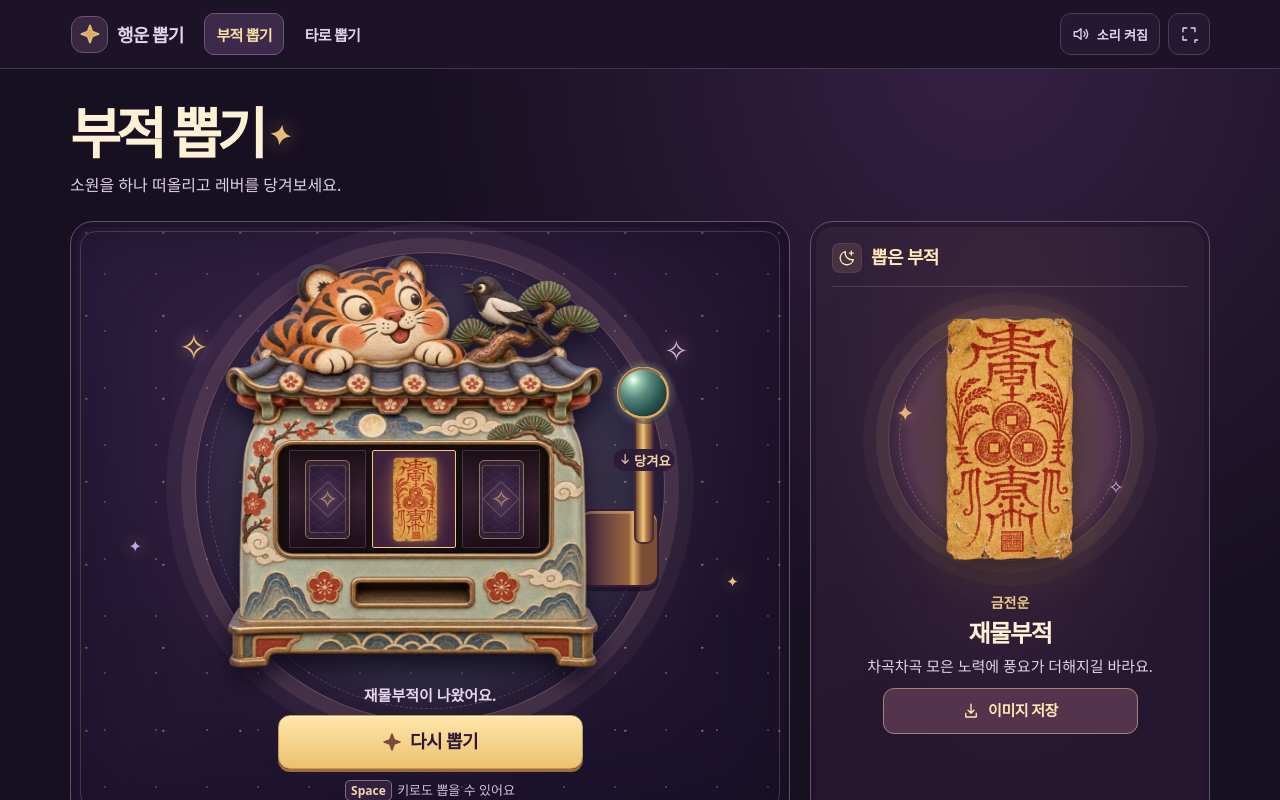
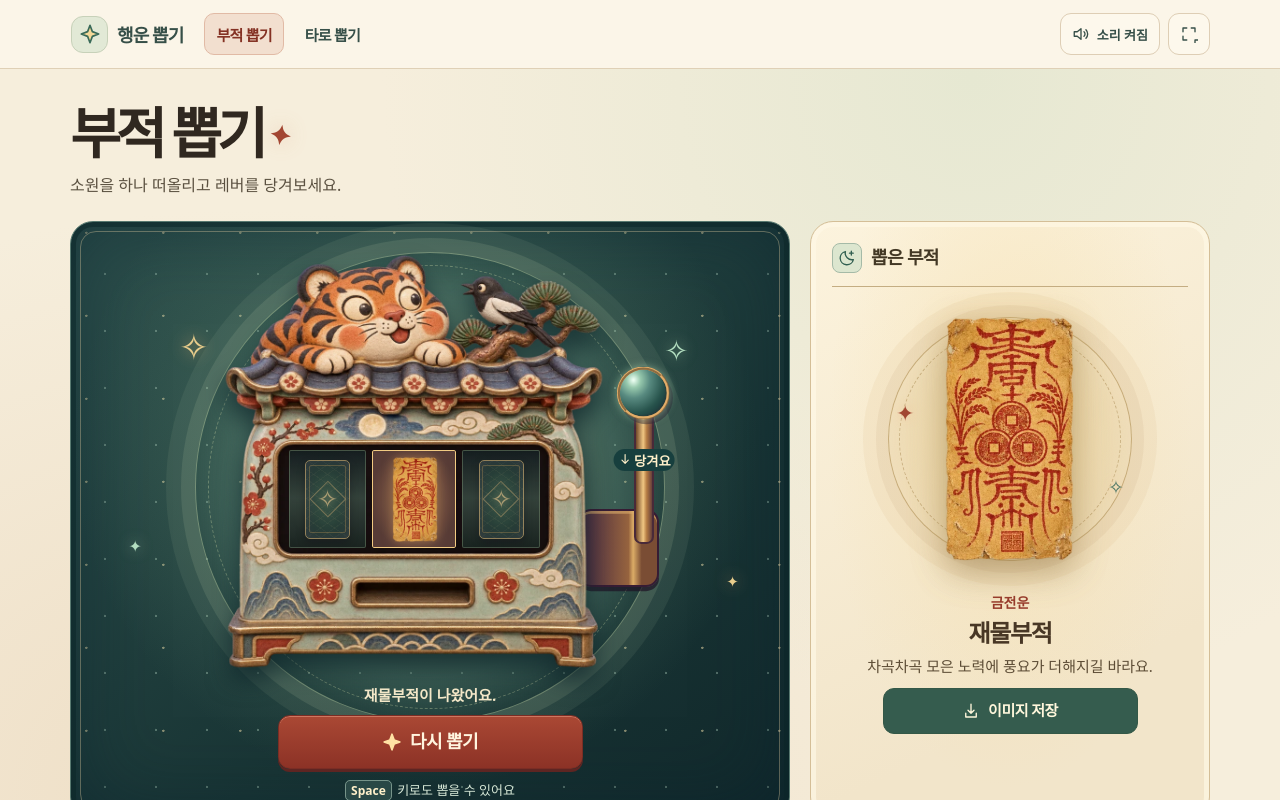
Before and after one commit to asitiso/slot, a plain HTML site: page dist/charm.html in a window 1280 px wide. Both pictures are taken after a click on the button "부적 뽑기". Shown: the top 800 px of the page. Drawn offline with Linux system fonts and the light colour scheme.

Commit message:
Move plum palette to tarot and recolor talisman draw

```diff
--- a/dist/charm.css
+++ b/dist/charm.css
@@ -1,26 +1,24 @@
 .charm-page {
-  color-scheme: dark;
-  --ink: #fff4df;
-  --moon: #f6d797;
-  --soft: #d3c3dc;
-  --night-line: #66516f;
+  --ink: #302820;
+  --cinnabar: #973a2b;
   color: var(--ink);
-  background: radial-gradient(ellipse at 77% 4%, #352044 0, transparent 41%), #171021;
+  background: radial-gradient(ellipse at 76% 7%, #e6e8d2, transparent 43%),
+    radial-gradient(ellipse at 19% 71%, #eedec5, transparent 52%), #f6eedc;
 }
-html:has(.charm-page) { background: #171021; }
-.charm-page :focus-visible { outline-color: #f4d187; }
-.charm-page .topbar { background: #1c1329; border-color: #463454; }
-.charm-page .game-link, .charm-page .tool-button { color: #e3d4ea; }
-.charm-page .brand-icon { color: #dfbb79; background: #382741; border-color: #6f526d; }
-.charm-page .brand-icon .icon { fill: #d6a965; }
-.charm-page .game-link:first-child:hover { color: var(--moon); }
-.charm-page .game-link:not(:first-child):hover, .charm-page .game-link:not(:first-child)[aria-current="page"] { background: #3d2a4b; border-color: #6f5579; color: #f8dda6; }
-.charm-page .tool-button { background: #241932; border-color: #4d3b5a; }
-.charm-page .tool-button:hover { background: #3b294b; border-color: #8b6d95; }
+html:has(.charm-page) { background: #f6eedc; }
+.charm-page :focus-visible { outline-color: #256857; }
+.charm-page .topbar { background: #fbf5e8; border-color: #dfd0b6; }
+.charm-page .game-link, .charm-page .tool-button { color: #364f48; }
+.charm-page .brand-icon { color: #396a58; background: #e2e9d6; border-color: #c7d1b9; }
+.charm-page .brand-icon .icon { fill: #f4d999; }
+.charm-page .game-link:first-child:hover { color: var(--cinnabar); }
+.charm-page .game-link:not(:first-child):hover, .charm-page .game-link:not(:first-child)[aria-current="page"] { background: #f2dfcf; border-color: #e1baa5; color: #843123; }
+.charm-page .tool-button { background: #fdf8ec; border-color: #deceb5; }
+.charm-page .tool-button:hover { background: #e6ecdc; border-color: #b2c3ad; }
 .charm-intro { margin-bottom: 23px; }
-.charm-intro h1 { color: #fff1d6; }
-.charm-intro h1 span { margin-left: .25em; color: #e8bc75; font-size: .49em; vertical-align: .35em; text-shadow: 0 0 20px #e99c7490; }
-.charm-intro p { color: #ded0e5; }
+.charm-intro h1 { color: #302820; }
+.charm-intro h1 span { margin-left: .25em; color: #a34632; font-size: .49em; vertical-align: .35em; text-shadow: 0 0 20px #da966968; }
+.charm-intro p { color: #5b5141; }
 .charm-board { display: grid; grid-template-columns: minmax(0, 1.8fr) minmax(305px, 1fr); gap: 20px; align-items: stretch; }
 .charm-stage, .charm-result { position: relative; overflow: hidden; isolation: isolate; border-radius: 23px; border: 1px solid #694f6d; }
 .charm-stage {
@@ -108,54 +106,55 @@ html:has(.charm-page) { background: #171021; }
 .charm-draw-button:disabled { color: #f0d5a6; background: #533949; border-color: #8b6e65; box-shadow: none; }
 .charm-draw-button .icon { fill: #784c39; stroke: #784c39; }
 .charm-draw-button:disabled .icon { fill: transparent; stroke: currentColor; }
-.charm-page .keyboard-hint { color: #cfc0dd; }
-.charm-page kbd { color: #efd8ad; border-color: #876885; background: #31203e; }
+.charm-page .keyboard-hint { color: #d6e7d6; }
+.charm-page kbd { color: #fff0ca; border-color: #77948a; background: #294846; }
 
 .charm-result {
   display: flex; flex-direction: column; align-items: center; min-width: 0; min-height: 100%; padding: 19px 21px 25px;
-  background: radial-gradient(ellipse at 50% 35%, #5535477a, transparent 65%), linear-gradient(157deg, #302039, #24172f 70%);
-  box-shadow: inset 0 0 0 5px #1c132784;
+  border-color: #d4be97;
+  background: radial-gradient(ellipse at 50% 36%, #f6dfab90, transparent 65%), linear-gradient(154deg, #fcf3dd, #f2e5ca 75%);
+  box-shadow: inset 0 0 0 5px #fff9e7a6, 0 3px #d2bc9527;
 }
-.result-heading { align-self: stretch; display: flex; align-items: center; gap: 9px; padding: 2px 0 13px; border-bottom: 1px solid #bc9c7b42; color: #ffe9bc; }
-.result-heading .icon { width: 30px; height: 30px; padding: 5px; border: 1px solid #a789632f; border-radius: 8px; background: #63484b7a; }
+.result-heading { align-self: stretch; display: flex; align-items: center; gap: 9px; padding: 2px 0 13px; border-bottom: 1px solid #c4ad82; color: #433825; }
+.result-heading .icon { width: 30px; height: 30px; padding: 5px; border: 1px solid #a5baa7; border-radius: 8px; background: #dce6cf; color: #315f51; }
 .result-heading h2 { margin: 0; font-size: 18px; line-height: 1.2; letter-spacing: -.035em; }
 .result-display { position: relative; isolation: isolate; display: grid; place-items: center; height: 305px; width: 100%; }
 .result-orbit {
-  position: absolute; z-index: -1; width: min(82%,244px); aspect-ratio: 1; border: 1px solid #d5a77b45; border-radius: 50%;
-  box-shadow: 0 0 0 12px #dfab8b16, 0 0 0 25px #dfab8b0b;
-  background: radial-gradient(ellipse, #eab57526, #a76b8750 58%, #58345a40 70%);
+  position: absolute; z-index: -1; width: min(82%,244px); aspect-ratio: 1; border: 1px solid #b09057a3; border-radius: 50%;
+  box-shadow: 0 0 0 12px #aa825618, 0 0 0 25px #c5a26418;
+  background: radial-gradient(ellipse, #edd8a8, #dcc18a55 61%, #d6b47c35 72%);
 }
-.result-orbit::after { content: ""; position: absolute; inset: 10px; border: 1px dashed #e0b4934f; border-radius: 50%; }
-.result-star { position: absolute; color: #e5b675; font-family: Georgia, serif; text-shadow: 0 0 13px #e9a5689c; }
+.result-orbit::after { content: ""; position: absolute; inset: 10px; border: 1px dashed #aa8a5485; border-radius: 50%; }
+.result-star { position: absolute; color: #a24832; font-family: Georgia, serif; text-shadow: 0 0 13px #f3c79c; }
 .result-star-left { top: 36%; left: 18%; font-size: 22px; }
-.result-star-right { right: 18%; bottom: 30%; color: #c8afdd; font-size: 19px; }
-.result-back { width: 103px; transform: rotate(-8deg); box-shadow: 0 16px 26px #0d0718a6, inset 0 0 15px #ab86aa49; }
+.result-star-right { right: 18%; bottom: 30%; color: #497464; font-size: 19px; }
+.result-back { width: 103px; transform: rotate(-8deg); box-shadow: 0 16px 26px #614e3263, inset 0 0 15px #99b59854; }
 .result-back > span { font-size: 41px; }
-#result-art { display: block; width: auto; max-width: 63%; height: 244px; object-fit: contain; filter: drop-shadow(0 12px 17px #100713b9) drop-shadow(0 0 16px #edb87652); }
+#result-art { display: block; width: auto; max-width: 63%; height: 244px; object-fit: contain; filter: drop-shadow(0 12px 17px #684e2a67) drop-shadow(0 0 16px #efd08b75); }
 .result-content { min-height: 73px; display: grid; align-content: start; gap: 6px; text-align: center; }
-.result-content h3 { margin: 0; color: #fff1d5; font-size: 24px; font-weight: 900; letter-spacing: -.055em; line-height: 1.28; word-break: keep-all; }
-.result-category { margin: 0; color: #f1ca8c; font-size: 14px; font-weight: 850; }
-.result-message { margin: 0; color: #e2d3e7; font-size: 15px; line-height: 1.55; word-break: keep-all; }
-.charm-download { width: min(100%, 255px); min-height: 46px; margin-top: 10px; color: #ffe5b4; background: #54344c; border: 1px solid #a78078; text-decoration: none; }
-.charm-download:hover { background: #704a5c; border-color: #d6a482; }
+.result-content h3 { margin: 0; color: #483725; font-size: 24px; font-weight: 900; letter-spacing: -.055em; line-height: 1.28; word-break: keep-all; }
+.result-category { margin: 0; color: var(--cinnabar); font-size: 14px; font-weight: 850; }
+.result-message { margin: 0; color: #5d4d36; font-size: 15px; line-height: 1.55; word-break: keep-all; }
+.charm-download { width: min(100%, 255px); min-height: 46px; margin-top: 10px; color: #fff7dc; background: #355c4e; border: 1px solid #345847; text-decoration: none; }
+.charm-download:hover { background: #284c41; border-color: #294b40; }
 .charm-download .icon { width: 18px; height: 18px; }
 
 .charm-catalog { margin-top: 23px; }
 .catalog-heading { display: flex; align-items: center; justify-content: space-between; gap: 10px; margin-bottom: 5px; }
 .charm-catalog h2 { display: flex; flex-wrap: wrap; align-items: center; gap: 3px 8px; margin: 0; font-size: 20px; line-height: 1.45; letter-spacing: -.05em; }
-.catalog-reset { flex: none; min-height: 44px; margin: 0; padding: 4px 7px; border-radius: 8px; color: #f3d6a1; }
-.catalog-reset:hover:not(:disabled) { color: #fff1d5; background: #48304c; text-decoration: none; }
-.charm-catalog h2 span { display: inline-block; margin-left: 3px; color: #e9c996; font-size: 14px; font-weight: 850; letter-spacing: 0; }
+.catalog-reset { flex: none; min-height: 44px; margin: 0; padding: 4px 7px; border-radius: 8px; color: var(--cinnabar); }
+.catalog-reset:hover:not(:disabled) { color: #792c21; background: #efdbcb; text-decoration: none; }
+.charm-catalog h2 span { display: inline-block; margin-left: 3px; color: var(--cinnabar); font-size: 14px; font-weight: 850; letter-spacing: 0; }
 .charm-catalog ul { display: grid; grid-template-columns: repeat(8,minmax(0,1fr)); gap: 8px; margin: 0; padding: 0; list-style: none; }
-.charm-catalog li { display: grid; place-items: center; gap: 8px; min-width: 0; padding: 11px 5px 10px; border: 1px solid #5f495e; border-radius: 11px; background: radial-gradient(ellipse at 50% 26%, #5b3e57, #2c1e3b 71%); }
-.charm-catalog li img { display: block; width: auto; height: 68px; max-width: 75%; object-fit: contain; filter: drop-shadow(0 4px 4px #11081b9c); }
-.catalog-lead { margin: 0 0 13px; color: #ddcce6; font-size: 14px; line-height: 1.5; }
-.catalog-label { min-height: 1.5em; color: #f6deb8; text-align: center; font-size: 14px; font-weight: 800; line-height: 1.45; word-break: keep-all; }
+.charm-catalog li { display: grid; place-items: center; gap: 8px; min-width: 0; padding: 11px 5px 10px; border: 1px solid #cabb9c; border-radius: 11px; background: radial-gradient(ellipse at 50% 26%, #dce5cf, #f9f0da 76%); }
+.charm-catalog li img { display: block; width: auto; height: 68px; max-width: 75%; object-fit: contain; filter: drop-shadow(0 4px 4px #68452e67); }
+.catalog-lead { margin: 0 0 13px; color: #5d513d; font-size: 14px; line-height: 1.5; }
+.catalog-label { min-height: 1.5em; color: #524331; text-align: center; font-size: 14px; font-weight: 800; line-height: 1.45; word-break: keep-all; }
 .catalog-back { height: 68px; }
 .catalog-back > span { font-size: 19px; }
-.charm-catalog li.is-discovered { border-color: #a58163; background: radial-gradient(ellipse at 50% 26%, #735052, #37233d 75%); }
-.charm-credit { margin: 11px 0 0; color: #d0bed7; font-size: 13px; line-height: 1.55; }
-.charm-credit a { color: #f2d5a3; text-underline-offset: 3px; white-space: nowrap; }
+.charm-catalog li.is-discovered { border-color: #bb8d65; background: radial-gradient(ellipse at 50% 26%, #f5dda4, #faf0da 75%); }
+.charm-credit { margin: 11px 0 0; color: #62523c; font-size: 13px; line-height: 1.55; }
+.charm-credit a { color: #873e2d; text-underline-offset: 3px; white-space: nowrap; }
 
 .charm-stage.is-spinning .charm-reel .charm-back { animation: charm-roll .20s infinite linear; }
 .charm-stage.is-spinning .charm-reel:nth-child(2) .charm-back { animation-delay: -.055s; }
@@ -196,4 +195,37 @@ html:has(.charm-page) { background: #171021; }
 .charm-page .charm-lever-mount { left: 78.5%; width: 15.6%; }
 .charm-page .charm-lever > span { background: radial-gradient(ellipse at 29% 22%, #edfff2 1%, #97c9ad 15%, #588a80 35%, #27534c 64%, #132b32 91%); box-shadow: 0 0 1.6cqw #b6dfb78a, inset -.3cqw -.3cqw #293c3c9e, .6cqw .9cqw #21182d76; }
 .charm-page .reveal-flare { top: 45%; height: 27%; }
-.charm-page .moon-orbit { background: radial-gradient(circle, #d990713d 0, #55939327 57%, transparent 72%); }
+
+.charm-page .charm-stage {
+  border-color: #587970;
+  background: radial-gradient(ellipse at 48% 38%, #7faa8770, transparent 65%),
+    radial-gradient(circle at 20% 13%, #e7d8a688 1px, transparent 1.4px) 0 0 / 77px 83px,
+    radial-gradient(circle at 41% 75%, #bcddc95c 1px, transparent 1.35px) 13px 9px / 51px 57px,
+    linear-gradient(145deg, #2e514d, #193535 63%, #11282b);
+  box-shadow: inset 0 0 0 5px #0a262784, inset 0 0 85px #0a232e8c;
+}
+.charm-page .charm-stage::after { border-color: #d3c19a64; }
+.charm-page .moon-orbit { border-color: #c8d9aa73; background: radial-gradient(circle, #ecc17f40, #78a59135 57%, transparent 72%); box-shadow: 0 0 0 14px #bed0ac21, 0 0 0 29px #a5bda218; }
+.charm-page .moon-orbit::before { border-color: #dae2ad57; }
+.charm-page .night-star { color: #e8cd8c; }
+.charm-page .night-star-two, .charm-page .night-star-three { color: #b3dec0; text-shadow: 0 0 14px #c4edb98f; }
+.charm-page .cabinet-art { filter: drop-shadow(0 2.5cqw 2.2cqw #0c2329bc); }
+.charm-page .charm-reel { border-color: #859e7c68; background: linear-gradient(#15282b9c, #425b50ab 49%, #1d302ba6); }
+.charm-page .center-charm-reel { border-color: #beaa7985; background: radial-gradient(ellipse, #576d55, #263c34 71%); }
+.charm-page .charm-stage.is-revealed .center-charm-reel { border-color: #f2cb82; background: radial-gradient(ellipse, #aa7752db, #573b36 76%); }
+.charm-page .charm-back {
+  border-color: #d9b779;
+  color: #f7d797;
+  background: repeating-linear-gradient(35deg,#d6ca8e14 0px,#d6ca8e14 1px,transparent 1px,transparent 8px),
+    repeating-linear-gradient(-35deg,#d6ca8e12 0px,#d6ca8e12 1px,transparent 1px,transparent 8px),
+    radial-gradient(ellipse, #426652, #26443d 68%);
+}
+.charm-page .charm-back::after { border-color: #dfbc7eaa; }
+.charm-page .charm-back > span { text-shadow: 0 0 7px #d5b0799a; }
+.charm-page .charm-pull-label { color: #fff0ca; background: #173f3e; }
+.charm-page .charm-play-status { color: #f4e8c9; }
+.charm-page .charm-draw-button { color: #fff5df; background: linear-gradient(#aa4834, #8c3226); border-color: #7b2d24; box-shadow: 0 3px #5e2522, inset 0 1px #cd7761; }
+.charm-page .charm-draw-button:active:not(:disabled) { box-shadow: 0 1px #5e2522; }
+.charm-page .charm-draw-button:disabled { color: #f1e3c4; background: #5b5541; border-color: #8c8067; box-shadow: none; }
+.charm-page .charm-draw-button .icon { fill: #ffe2a4; stroke: #ffe2a4; }
+.charm-page .charm-draw-button:disabled .icon { fill: transparent; stroke: currentColor; }
```
Also changed, not shown: dist/charm.html (+1 -1 lines), dist/tarot.css (+38 -47 lines), dist/tarot.html (+1 -1 lines).
